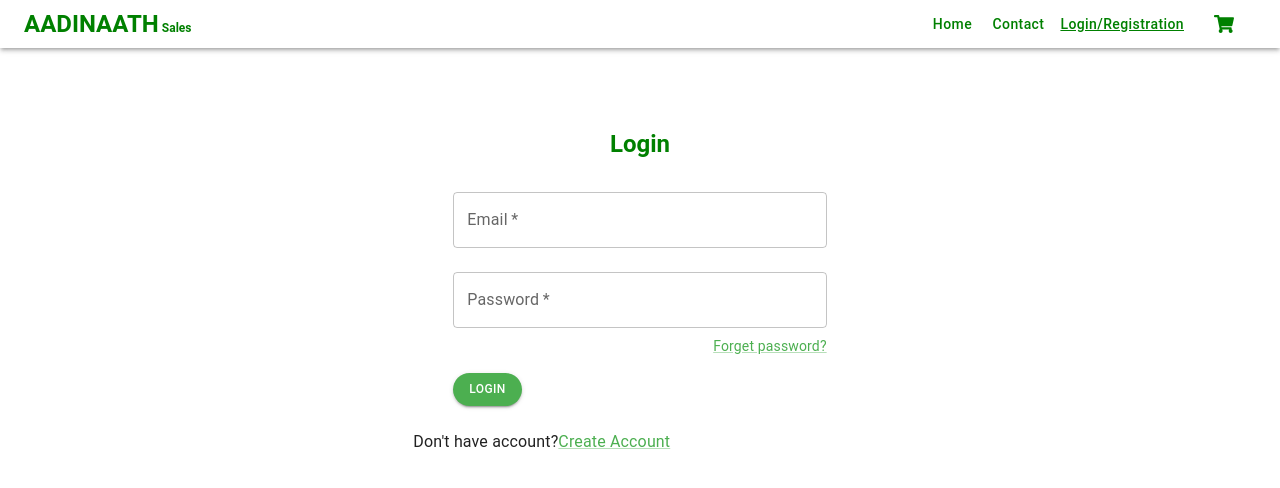
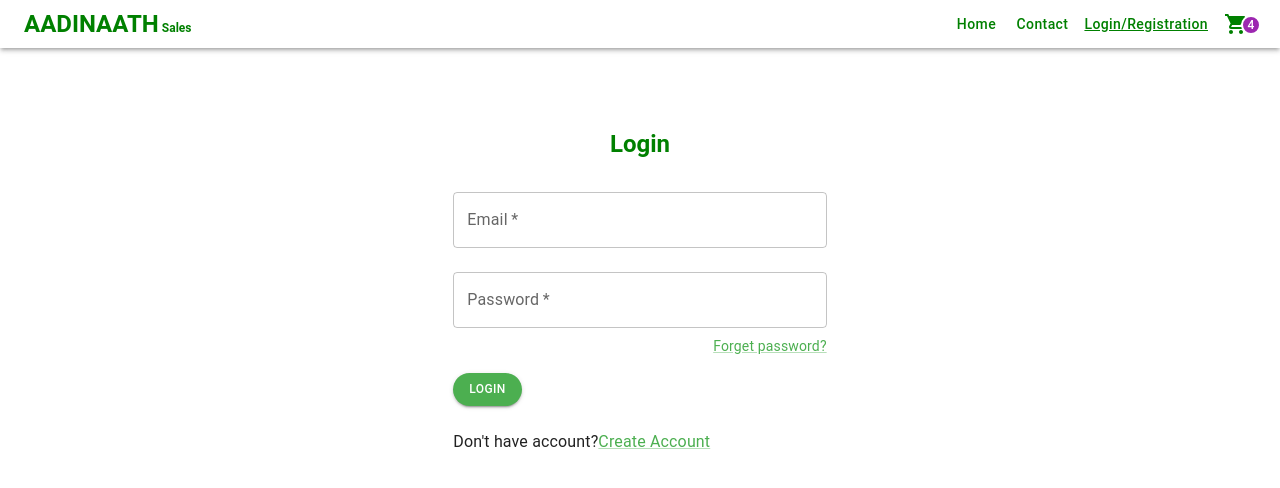
Before and after one commit to aditya-m10/E-Commerce-Website, a React (Create React App) app in the folder front-end/: page /reslogin in a window 1280 px wide. Shown: the top 488 px of the page. Built offline with nearby package versions, Linux system fonts and the light colour scheme.

Commit message:
feat: added product page and cart symbol

```diff
--- a/front-end/src/components/Navbar.js
+++ b/front-end/src/components/Navbar.js
@@ -1,55 +1,109 @@
-import React, { useState } from 'react';
-import { AppBar,Box,Toolbar,Typography,Button } from '@mui/material';
-import { NavLink } from 'react-router-dom';
-import { ThemeProvider } from '@mui/material/styles';
-import theme from "./Theme"
-import { getToken } from '../services/LocalStorage';
-import { FaShoppingCart } from 'react-icons/fa';
-import Sidebar from './pages/cart/Cart';
+import React, { useState } from "react";
+import { AppBar, Box, Toolbar, Typography, Button } from "@mui/material";
+import { NavLink } from "react-router-dom";
+import { ThemeProvider } from "@mui/material/styles";
+import theme from "./Theme";
+import { getToken } from "../services/LocalStorage";
+import Sidebar from "./pages/cart/Cart";
 import "./pages/cart/cart.css";
+import Badge from "@mui/material/Badge";
+import { styled } from "@mui/material/styles";
+import IconButton from "@mui/material/IconButton";
+import ShoppingCartIcon from "@mui/icons-material/ShoppingCart";
 
+const StyledBadge = styled(Badge)(({ theme }) => ({
+  "& .MuiBadge-badge": {
+    right: -3,
+    top: 13,
+    border: `2px solid ${theme.palette.background.paper}`,
+    padding: "0 4px",
+  },
+}));
 const Navbar = () => {
-  const { access_token } = getToken()
+  const { access_token } = getToken();
   const [toggle, setToggle] = useState(false);
 
   const handleToggle = () => {
-    setToggle(pre => !pre)
-  }
+    setToggle((pre) => !pre);
+  };
   return (
     <>
-
       <ThemeProvider theme={theme}>
-
-<Box sx={{flexGrow:1}}>
-    <AppBar style={{ background: 'transparent'}} sx={{ boxShadow: 3}} position='static' color="primary" >
+        <Box sx={{ flexGrow: 1 }}>
+          <AppBar
+            style={{ background: "transparent" }}
+            sx={{ boxShadow: 3 }}
+            position="static"
+            color="primary"
+          >
             <Toolbar variant="dense">
-            <Typography variant='h5'sx={{color:"green",flexGrow:1,fontWeight: 'bold'}}  >
-                AADINAATH<span style={{fontSize:12, mx: 5}} > Sales</span>
+              <Typography
+                variant="h5"
+                sx={{ color: "green", flexGrow: 1, fontWeight: "bold" }}
+              >
+                AADINAATH<span style={{ fontSize: 12, mx: 5 }}> Sales</span>
               </Typography>
-            <Button component={NavLink} to="/" style={({isActive})=>{return {textDecoration: isActive ? 'underline' : ''}}}
-            sx={{color:"green", textTransform: 'none'}} end>Home</Button>
-            <Button component={NavLink} to="/contact" style={({isActive})=>{return {textDecoration: isActive ? 'underline' : ''}}}
-            sx={{color:"green", textTransform: 'none'}}>Contact</Button>
-            {access_token ? <Button component={NavLink} to="/dashboard"
-                style={({isActive})=>{return {textDecoration: isActive ? 'underline' : ''}}}
-                sx={{color:"green", textTransform: 'none'}}>
+              <Button
+                component={NavLink}
+                to="/"
+                style={({ isActive }) => {
+                  return { textDecoration: isActive ? "underline" : "" };
+                }}
+                sx={{ color: "green", textTransform: "none" }}
+                end
+              >
+                Home
+              </Button>
+              <Button
+                component={NavLink}
+                to="/contact"
+                style={({ isActive }) => {
+                  return { textDecoration: isActive ? "underline" : "" };
+                }}
+                sx={{ color: "green", textTransform: "none" }}
+              >
+                Contact
+              </Button>
+              {access_token ? (
+                <Button
+                  component={NavLink}
+                  to="/dashboard"
+                  style={({ isActive }) => {
+                    return { textDecoration: isActive ? "underline" : "" };
+                  }}
+                  sx={{ color: "green", textTransform: "none" }}
+                >
                   Dashboard
-                </Button> : <Button component={NavLink} underline="hover"
+                </Button>
+              ) : (
+                <Button
+                  component={NavLink}
+                  underline="hover"
                   to="/reslogin"
-                style={({isActive})=>{return {textDecoration: isActive ? 'underline' : ''}}}
-                sx={{color:"green", textTransform: 'none'}}>Login/Registration</Button>}
-            <Button  onClick={handleToggle}
-            sx={{color:"green", textTransform: 'none'}} end><FaShoppingCart  size={20} /> </Button>
+                  style={({ isActive }) => {
+                    return { textDecoration: isActive ? "underline" : "" };
+                  }}
+                  sx={{ color: "green", textTransform: "none" }}
+                >
+                  Login/Registration
+                </Button>
+              )}
+              <IconButton
+                onClick={handleToggle}
+                sx={{ color: "green", textTransform: "none" }}
+                aria-label="cart"
+              >
+                <StyledBadge badgeContent={4} color="secondary">
+                  <ShoppingCartIcon />
+                </StyledBadge>
+              </IconButton>
               {toggle && <Sidebar close={() => setToggle(false)} />}
-
-
             </Toolbar>
           </AppBar>
         </Box>
       </ThemeProvider>
-
     </>
-  )
-}
+  );
+};
 
 export default Navbar;
--- a/front-end/src/components/pages/Auth/Auhpage.jsx
+++ b/front-end/src/components/pages/Auth/Authpage.jsx
@@ -71,7 +71,9 @@ const Authlogin=()=>{
         </Dialog>
         {serverError.non_field_errors ? <Alert severity='error'>{serverError.non_field_errors[0]}</Alert> : ''}
         <Box >
-        <Button type="submit" style={{ borderRadius: 25,fontSize: 12 }} variant="contained" color="primary"  sx={{mt: 2 ,color: "white" }} >Login</Button><br /><br />
+        <Button type="submit" style={{ borderRadius: 25,fontSize: 12 }} variant="contained" color="primary"  sx={{mt: 2 ,color: "white" }} >
+          Login
+        </Button><br /><br />
 
 
         </Box>
--- a/front-end/src/components/pages/Auth/Login.jsx
+++ b/front-end/src/components/pages/Auth/Login.jsx
@@ -1,12 +1,10 @@
 import React,{useState} from "react";
-import { Box,Link,Dialog, } from "@mui/material";
+import { Box,Link,Dialog,Typography } from "@mui/material";
 import Registration from './Registration';
-import Authlogin from './Auhpage';
+import Authlogin from './Authpage';
 
 const Login=()=>{
     const [openRegister, setOpenRegister] = useState(false);
-
-
 
     const handleClose = () => {
       setOpenRegister(false);
@@ -18,7 +16,7 @@ const Login=()=>{
          <Box sx={{mt: 2 , mx: 5 }}>
 
         <Authlogin />
-        Don't have account?<Link   onClick={()=>setOpenRegister(true)} href="#" underline="always">Create Account </Link><br />
+        <Typography variant="body1" sx={{mx:5}}>Don't have account?<Link   onClick={()=>setOpenRegister(true)} href="#" underline="always">Create Account </Link></Typography>
           <Dialog  fullWidth open={openRegister} onClose={handleClose}>
             <Registration />
           </Dialog>
--- a/front-end/src/components/pages/home/Home.js
+++ /dev/null
@@ -1,55 +0,0 @@
-import * as React from 'react';
-import {Button, Card,CardActions,CardContent,Box, Grid, Typography} from '@mui/material';
-import { faker } from '@faker-js/faker';
-import {   useNavigate } from 'react-router-dom';
-import Slideroffers from './Slideroffers';
-import Footer from './Footer';
-const products = [...Array(20)].map(() => ({
-  id: faker.datatype.uuid(),
-  name: faker.commerce.productName(),
-  price: faker.commerce.price(),
-  image: faker.image.technics(),
-}));
-function Media(props) {
-  const navigate = useNavigate()
-  const  handleClick=()=>{
-    navigate("/reslogin")
-  }
-  return (<>
-  <Slideroffers />
-  <Box  justifyContent="center"  sx={{flexGrow: 1,my:2, ml:10}}>
-
-  <Grid container spacing={{ xs: 2, md: 3 }} columns={{ xs: 4, sm: 8, md: 12 }}>
-    {products.map((product,id)=>(
-      <Card style={{backgroundColor:"#EEF2E6"}} key={id} sx={{ width: 320,mx:2,my:2 }}>
-
-        <img  onClick={handleClick} alt={product.name} height="200" width="320" src={product.image}/>
-
-
-      <CardContent>
-
-        <Typography onClick={handleClick} gutterBottom variant="body1" component="div">
-          {product.name}
-        </Typography>
-
-
-        <Typography variant="body2" color="text.secondary">
-          Price: Rs. {product.price}
-        </Typography>
-      </CardContent>
-      <CardActions>
-        <Button size="small" variant="contained">Add to cart</Button>
-        <Button size="small" variant="contained">Buy</Button>
-      </CardActions>
-    </Card>))}</Grid>
-</Box>
-<Footer/>
-    </>
-  );
-}
-
-
-
-
-
-export default Media ;
--- /dev/null
+++ b/front-end/src/components/pages/home/Home.jsx
@@ -0,0 +1,21 @@
+import * as React from 'react';
+
+import Slideroffers from './Slideroffers';
+import Footer from './Footer';
+import Products from './ProductList';
+
+function Media() {
+
+  return (<>
+  <Slideroffers />
+  <Products />
+  <Footer/>
+    </>
+  );
+}
+
+
+
+
+
+export default Media ;
--- /dev/null
+++ b/front-end/src/components/pages/home/ProductList.jsx
@@ -0,0 +1,78 @@
+import React from "react";
+import {
+  Button,
+  Card,
+  CardActions,
+  CardContent,
+  Box,
+  Grid,
+  Typography,
+} from "@mui/material";
+import { faker } from "@faker-js/faker";
+import { useNavigate } from "react-router-dom";
+
+const products = [...Array(20)].map(() => ({
+  id: faker.datatype.uuid(),
+  name: faker.commerce.productName(),
+  price: faker.commerce.price(),
+  image: faker.image.technics(),
+}));
+
+const Products = () => {
+  const navigate = useNavigate();
+  const handleClick = () => {
+    navigate("/reslogin");
+  };
+  return (
+    <>
+      <Box justifyContent="center" sx={{ mx: 3, px: 5, py: 2 }}>
+        <Grid
+          container
+          spacing={{ border: 1, xs: 2, md: 3 }}
+          columns={{ xs: 4, sm: 8, md: 12 }}
+        >
+          {products.map((product, id) => (
+            <Card
+              style={{ backgroundColor: "#EEF2E6" }}
+              key={id}
+              sx={{ width: 320, mx: 2, my: 2 }}
+            >
+              <img
+                onClick={handleClick}
+                alt={product.name}
+                height="200"
+                width="320"
+                src={product.image}
+              />
+
+              <CardContent>
+                <Typography
+                  onClick={handleClick}
+                  gutterBottom
+                  variant="body1"
+                  component="div"
+                >
+                  {product.name}
+                </Typography>
+
+                <Typography variant="body2" color="text.secondary">
+                  Price: Rs. {product.price}
+                </Typography>
+              </CardContent>
+              <CardActions>
+                <Button size="small" variant="contained">
+                  Add to cart
+                </Button>
+                <Button size="small" variant="contained">
+                  Buy
+                </Button>
+              </CardActions>
+            </Card>
+          ))}
+        </Grid>
+      </Box>
+    </>
+  );
+};
+
+export default Products;
```
Also changed, not shown: front-end/src/components/pages/cart/Cart.js (+3 -5 lines), front-end/src/components/pages/home/styles/Container.styled.js (deleted, +0 -8 lines). Lines whose indentation alone changed are shown as unchanged.
